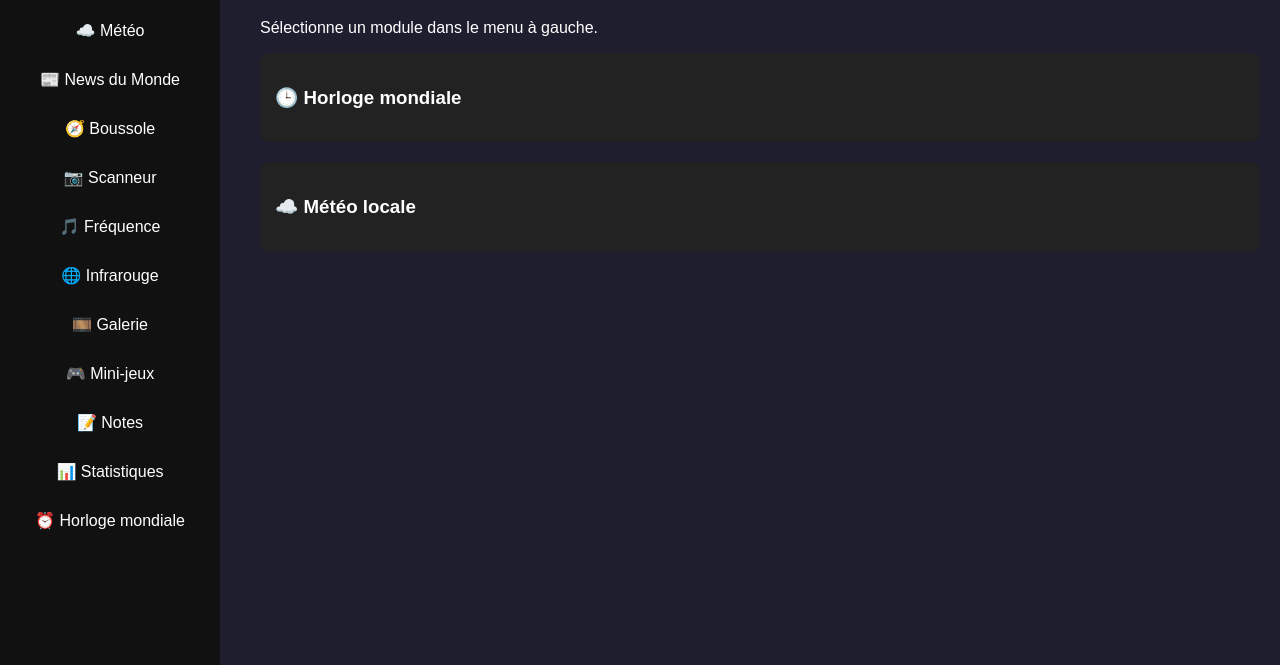
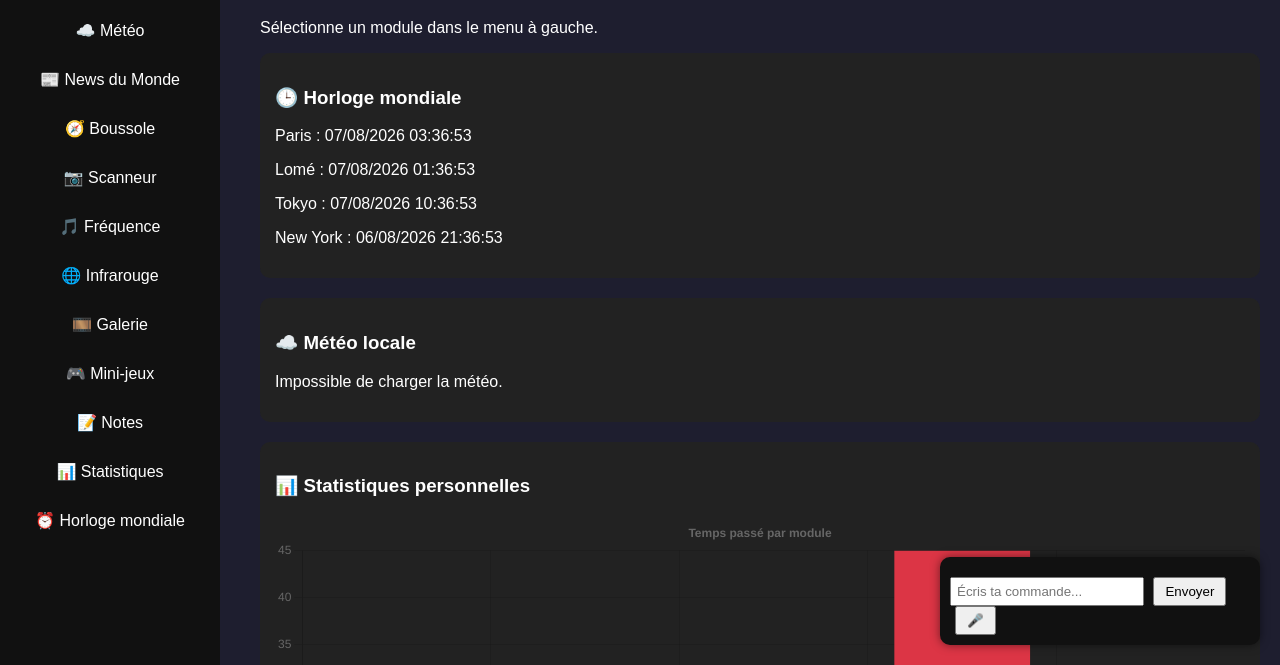
Before and after one commit to ahondoromeo2-ux/Mon_dashboard, a plain HTML site: page index.html in a window 1280 px wide. Shown: the part 135-800 px from the top of the page. Drawn offline with nearby package versions, Linux system fonts and the light colour scheme; no server answers.

Commit message:
Add statistics module and integrate Chart.js
Added a statistics module with Chart.js integration and updated styles.

```diff
--- a/index.html
+++ b/index.html
@@ -4,6 +4,7 @@
     <meta charset="UTF-8">
     <title>Mon Dashboard</title>
     <script src="actions.js"></script> <!-- Import du dictionnaire -->
+    <script src="https://cdn.jsdelivr.net/npm/chart.js"></script> <!-- Chart.js -->
     <style>
         body { margin: 0; font-family: Arial, sans-serif; background-color: #1e1e2f; color: #fff; }
         .sidebar { width: 220px; background-color: #111; position: fixed; height: 100%; padding-top: 20px; }
@@ -21,7 +22,7 @@
         #messages { max-height: 200px; overflow-y: auto; margin-bottom: 10px; }
         #userInput { width: 60%; padding: 5px; }
         #assistant button { padding: 5px 10px; margin-left: 5px; }
-        #worldClock, #weatherWidget { background:#222; padding:15px; border-radius:10px; margin-bottom:20px; }
+        #worldClock, #weatherWidget, #statsModule { background:#222; padding:15px; border-radius:10px; margin-bottom:20px; }
     </style>
 </head>
 <body>
@@ -76,6 +77,86 @@
             <h3>☁️ Météo locale</h3>
             <p id="weather"></p>
         </div>
+
+        <!-- Module Statistiques personnelles -->
+        <div id="statsModule">
+            <h3>📊 Statistiques personnelles</h3>
+            <canvas id="statsChart" width="400" height="200"></canvas>
+        </div>
     </div>
 
     <!-- Assistant IA -->
+    <div id="assistant">
+        <div id="chatbox">
+            <div id="messages"></div>
+            <input type="text" id="userInput" placeholder="Écris ta commande...">
+            <button onclick="sendCommand()">Envoyer</button>
+            <button onclick="startVoice()">🎤</button>
+        </div>
+    </div>
+
+    <script>
+        // Barre de recherche
+        document.getElementById("searchForm").addEventListener("submit", function(e) {
+            e.preventDefault();
+            let query = document.getElementById("query").value;
+            let engine = document.getElementById("engine").value;
+            let url = "";
+            if(engine === "google") url = "https://www.google.com/search?q=" + encodeURIComponent(query);
+            else if(engine === "bing") url = "https://www.bing.com/search?q=" + encodeURIComponent(query);
+            else if(engine === "duckduckgo") url = "https://duckduckgo.com/?q=" + encodeURIComponent(query);
+            else if(engine === "maps") url = "https://www.google.com/maps/search/" + encodeURIComponent(query);
+            window.open(url, "_blank");
+        });
+
+        // Horloge mondiale
+        function updateClock() {
+            document.getElementById("paris").innerText = "Paris : " + new Date().toLocaleString("fr-FR", {timeZone: "Europe/Paris"});
+            document.getElementById("lome").innerText = "Lomé : " + new Date().toLocaleString("fr-FR", {timeZone: "Africa/Lome"});
+            document.getElementById("tokyo").innerText = "Tokyo : " + new Date().toLocaleString("fr-FR", {timeZone: "Asia/Tokyo"});
+            document.getElementById("newyork").innerText = "New York : " + new Date().toLocaleString("fr-FR", {timeZone: "America/New_York"});
+        }
+        setInterval(updateClock, 1000);
+        updateClock();
+
+        // Widget météo (API OpenWeatherMap)
+        async function updateWeather() {
+            const apiKey = "TON_API_KEY_OPENWEATHER"; // Mets ta clé API ici
+            const city = "Lome"; // Ville par défaut
+            const url = `https://api.openweathermap.org/data/2.5/weather?q=${city}&appid=${apiKey}&units=metric&lang=fr`;
+
+            try {
+                let response = await fetch(url);
+                let data = await response.json();
+                let temp = data.main.temp;
+                let desc = data.weather[0].description;
+                document.getElementById("weather").innerText = `${city} : ${temp}°C, ${desc}`;
+            } catch(e) {
+                document.getElementById("weather").innerText = "Impossible de charger la météo.";
+            }
+        }
+        updateWeather();
+
+        // Statistiques personnelles (Chart.js)
+        const statsData = {
+            labels: ["Météo", "News", "Galerie", "Jeux", "Notes"],
+            datasets: [{
+                label: "Temps passé (min)",
+                data: [15, 30, 10, 45, 20],
+                backgroundColor: ["#007BFF", "#28a745", "#ffc107", "#dc3545", "#17a2b8"]
+            }]
+        };
+        const ctx = document.getElementById("statsChart").getContext("2d");
+        const statsChart = new Chart(ctx, {
+            type: "bar",
+            data: statsData,
+            options: {
+                responsive: true,
+                plugins: {
+                    legend: { display: false },
+                    title: { display: true, text: "Temps passé par module" }
+                }
+            }
+        });
+    </script>
+</body
```
